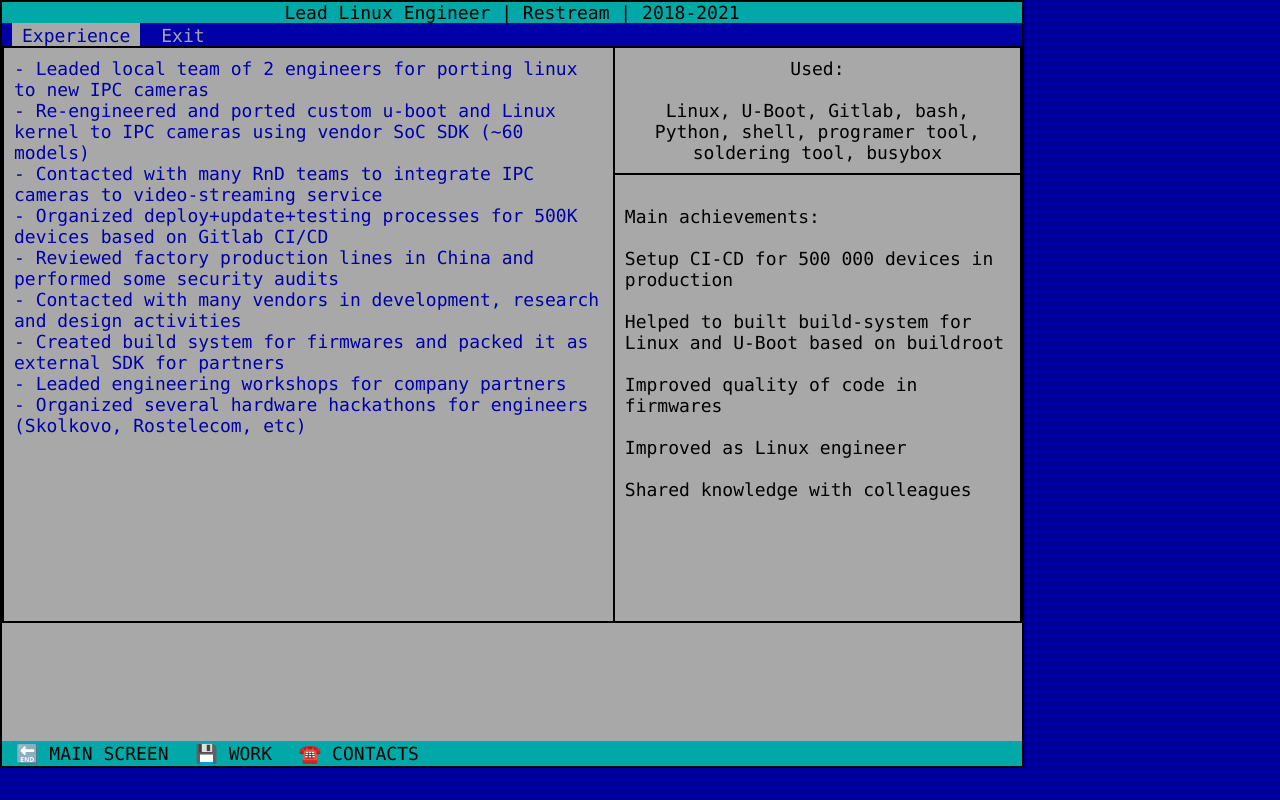
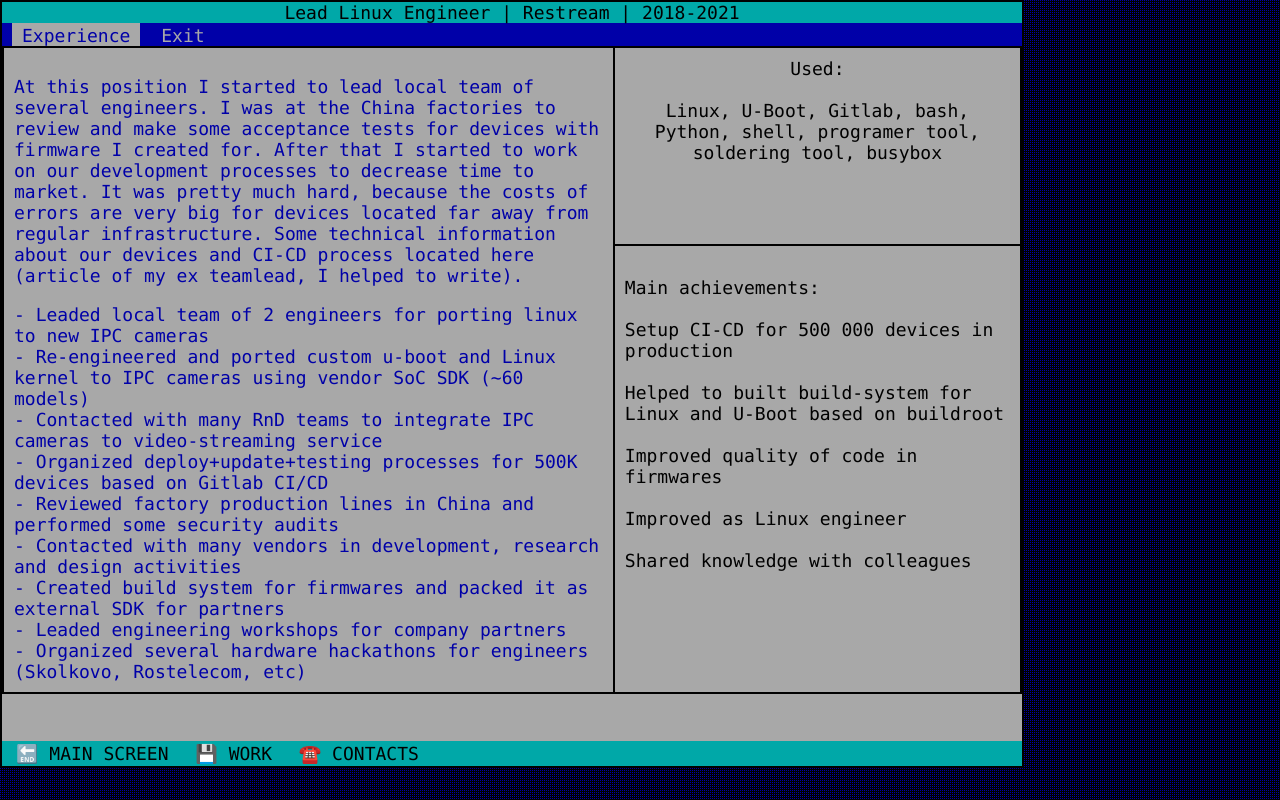
Before and after one commit to dronov/cv.dronov.net, a Flask app: page /restream3/ in a window 1280 px wide. Run offline with Flask 3, Linux system fonts and the light colour scheme.

Commit message:
update work info

```diff
--- a/templates/restream3.html
+++ b/templates/restream3.html
@@ -6,6 +6,16 @@
                 <tbody>
                     <tr>
                         <td rowspan="2" width="60%" class="blue-168-text">
+                            <p>
+                                At this position I started to lead local team of several engineers.
+                                I was at the China factories to review and make some acceptance tests
+                                for devices with firmware I created for. After that I started to work
+                                on our development processes to decrease time to market. It was pretty
+                                much hard, because the costs of errors are very big for devices located
+                                far away from regular infrastructure.
+                                Some technical information about our devices and CI-CD process located
+                                <a href="https://habr.com/ru/articles/415841/"> here (article of my ex teamlead, I helped to write).</a>
+                            </p>
                             - Leaded local team of 2 engineers for porting linux to new IPC cameras<br>
                             - Re-engineered and ported custom u-boot and Linux kernel to IPC cameras using vendor SoC SDK (~60 models)<br>
                             - Contacted with many RnD teams to integrate IPC cameras to video-streaming service<br>
@@ -15,7 +25,6 @@
                             - Created build system for firmwares and packed it as external SDK for partners<br>
                             - Leaded engineering workshops for company partners<br>
                             - Organized several hardware hackathons for engineers (Skolkovo, Rostelecom, etc)<br>
-
 
                         </td>
                         <td width="40%" class="center">Used:<br><br>
```
Lines whose indentation alone changed are shown as unchanged.
